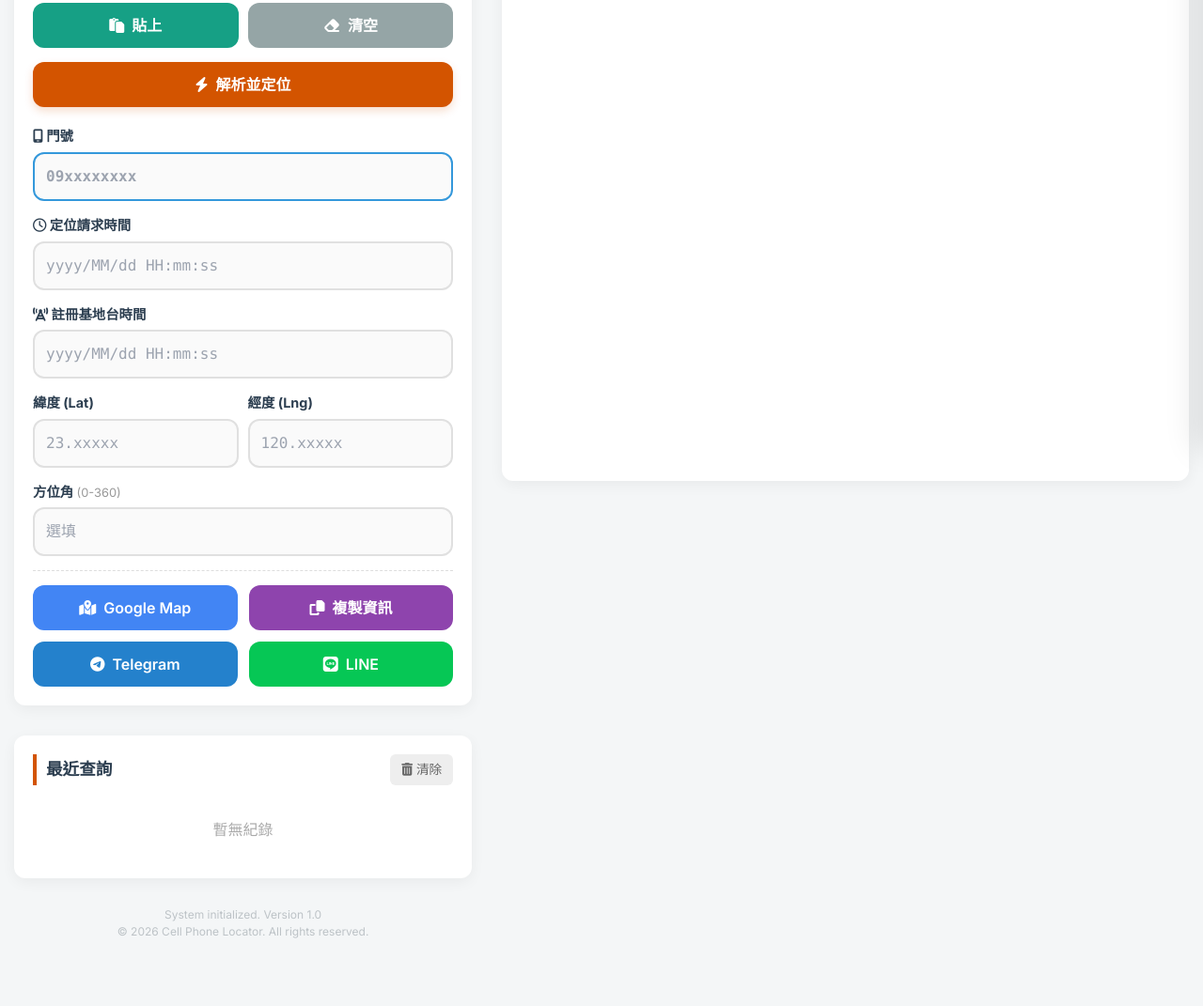
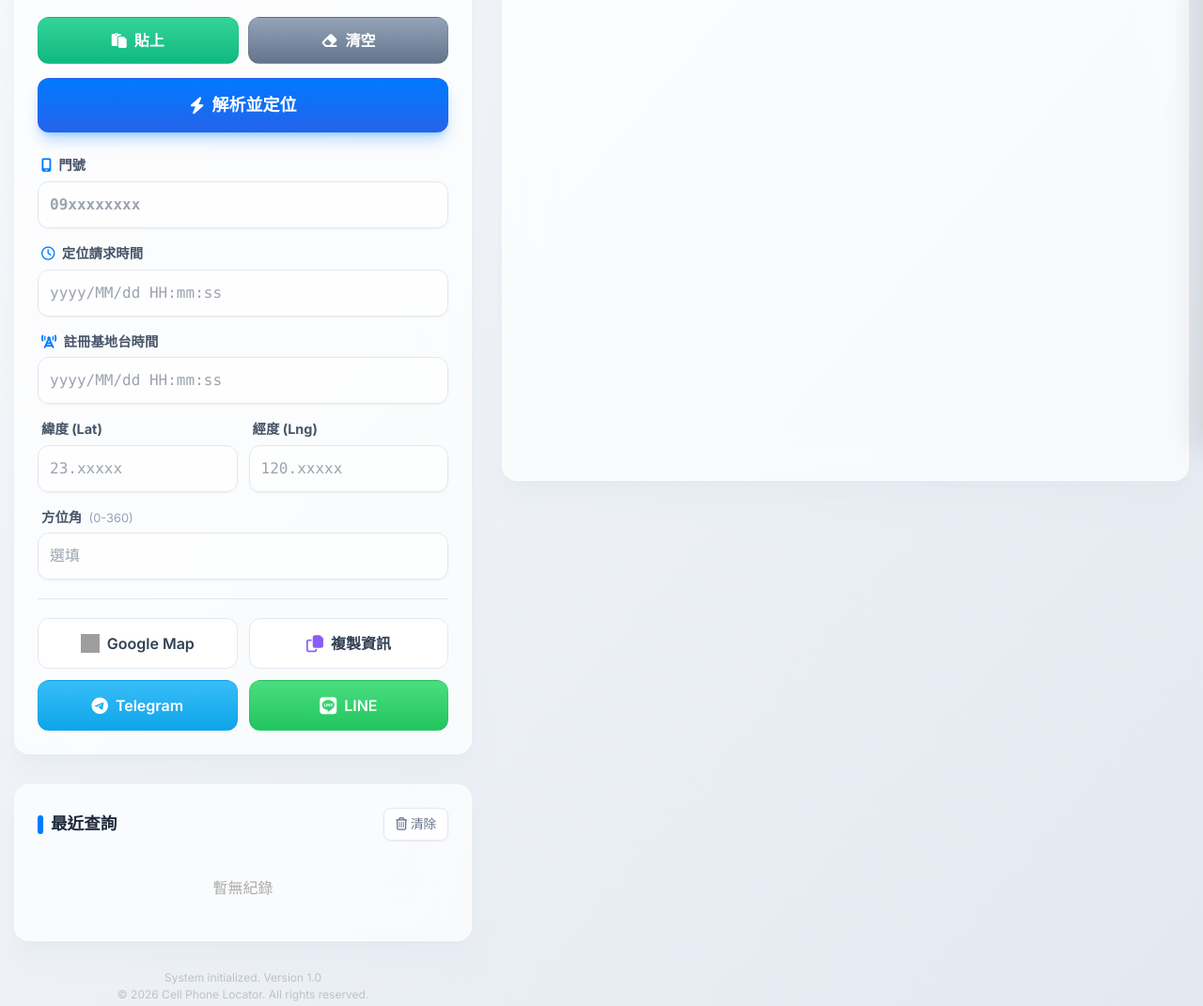
Before and after one commit to lianghao02/Cell-Tower-Map-Locator, a plain HTML site: page index.html in a window 1280 px wide. Shown: the part 322-1393 px from the top of the page at 94% size. Drawn offline with nearby package versions, Linux system fonts and the light colour scheme; grey boxes are pictures that could not be loaded.

Commit message:
style: UI/UX 極致美學升級 (Tech Lead 核心驅動)

```diff
--- a/index.html
+++ b/index.html
@@ -46,14 +46,14 @@
                         sans: ['Inter', 'Noto Sans TC', 'sans-serif'],
                     },
                     colors: {
-                        primary: '#2c3e50',
-                        accent: '#d35400',
-                        bg: '#f4f6f7',
-                        line: '#06c755',
-                        tg: '#2481cc',
-                        copy: '#8e44ad',
-                        del: '#c0392b',
-                        gray: '#e0e0e0',
+                        primary: '#1e293b', // slate-800
+                        accent: '#007AFF',  // iOS Blue
+                        bg: '#f8fafc',      // slate-50
+                        line: '#00B900',
+                        tg: '#2AABEE',
+                        copy: '#8b5cf6',    // violet-500
+                        del: '#ef4444',     // red-500
+                        gray: '#e2e8f0',    // slate-200
                     }
                 }
             }
@@ -101,7 +101,7 @@
     </style>
 </head>
 
-<body class="bg-bg text-[#333] font-sans overflow-x-hidden select-none pb-20 overscroll-none h-full bg-[#f4f6f7]">
+<body class="bg-gradient-to-br from-slate-50 to-slate-200 text-slate-800 font-sans overflow-x-hidden select-none pb-20 overscroll-none min-h-screen">
 
 
     <div class="container mx-auto p-[15px] max-w-[600px] md:max-w-7xl pt-10">
@@ -222,119 +222,121 @@
         <div class="flex flex-col gap-6 md:grid md:grid-cols-[1fr_1.5fr] md:gap-8 md:items-start">
             <!-- Order 1: 操作卡片 -->
             <div
-                class="card order-1 bg-white rounded-xl p-5 shadow-[0_4px_15px_rgba(0,0,0,0.05)] md:col-start-1 md:row-start-1">
-                <div class="hint text-center text-[0.85rem] text-[#888] mb-[10px]">
-                    <i class="fa-solid fa-wand-magic-sparkles"></i> 貼上整段文字，自動辨識座標與門號
+                class="card order-1 bg-white/70 backdrop-blur-xl border border-white/60 rounded-2xl p-6 shadow-xl shadow-slate-200/50 md:col-start-1 md:row-start-1">
+                <div class="hint text-center text-[0.85rem] text-slate-500 mb-[10px] font-medium">
+                    <i class="fa-solid fa-wand-magic-sparkles text-accent"></i> 貼上整段文字，自動辨識座標與門號
                 </div>
                 <textarea id="rawInput"
-                    class="smart-area w-full border-2 border-dashed border-[#bdc3c7] rounded-xl p-3 text-base font-mono transition-colors bg-[#fafafa] h-[100px] focus:border-accent focus:bg-white focus:outline-none mb-[15px]"
+                    class="smart-area w-full border border-slate-300 rounded-xl p-4 text-[0.95rem] font-mono transition-all bg-white/80 h-[110px] focus:border-accent focus:ring-4 focus:ring-accent/10 focus:bg-white focus:outline-none mb-[15px] shadow-inner"
                     placeholder="長按貼上... (支援 LINE/簡訊 格式)"></textarea>
 
                 <div class="flex gap-[10px] mb-[15px]">
                     <button
-                        class="btn flex-1 bg-[#16a085] text-white py-3 px-5 rounded-xl font-semibold cursor-pointer flex items-center justify-center gap-2 active:scale-95 active:opacity-90 transition-transform border-none"
+                        class="btn flex-1 bg-gradient-to-b from-emerald-400 to-emerald-500 text-white py-3 px-5 rounded-xl font-semibold cursor-pointer flex items-center justify-center gap-2 hover:-translate-y-0.5 active:translate-y-0 hover:shadow-lg hover:shadow-emerald-500/30 transition-all border border-emerald-600/20"
                         onclick="app.pasteInput()">
                         <i class="fa-solid fa-paste"></i> 貼上
                     </button>
                     <button
-                        class="btn flex-1 bg-[#95a5a6] text-white py-3 px-5 rounded-xl font-semibold cursor-pointer flex items-center justify-center gap-2 active:scale-95 active:opacity-90 transition-transform border-none"
+                        class="btn flex-1 bg-gradient-to-b from-slate-400 to-slate-500 text-white py-3 px-5 rounded-xl font-semibold cursor-pointer flex items-center justify-center gap-2 hover:-translate-y-0.5 active:translate-y-0 hover:shadow-lg hover:shadow-slate-500/30 transition-all border border-slate-600/20"
                         onclick="app.clearInput()">
                         <i class="fa-solid fa-eraser"></i> 清空
                     </button>
                 </div>
 
                 <button
-                    class="btn btn-main w-full bg-accent text-white py-3 px-5 rounded-xl font-semibold cursor-pointer flex items-center justify-center gap-2 mb-5 shadow-[0_4px_10px_rgba(211,84,0,0.2)] active:scale-95 active:opacity-90 transition-transform border-none"
+                    class="btn btn-main w-full bg-gradient-to-b from-accent to-blue-600 text-white py-3.5 px-5 rounded-xl font-bold cursor-pointer flex items-center justify-center gap-2 mb-6 shadow-lg shadow-accent/30 hover:-translate-y-0.5 active:translate-y-0 hover:shadow-xl hover:shadow-accent/40 transition-all border border-blue-700/20 text-lg"
                     onclick="app.parse()">
                     <i class="fa-solid fa-bolt"></i> 解析並定位
                 </button>
 
-                <div class="space-y-[15px]">
+                <div class="space-y-[16px]">
                     <div class="input-group">
-                        <label class="block font-bold text-primary mb-[6px] text-[0.9rem]"><i
-                                class="fa-solid fa-mobile-screen"></i> 門號</label>
+                        <label class="block font-bold text-slate-600 mb-[6px] text-[0.9rem] pl-1"><i
+                                class="fa-solid fa-mobile-screen text-accent mr-1"></i> 門號</label>
                         <input type="tel" id="phone"
-                            class="phone-input w-full border-2 border-[#3498db] rounded-xl p-3 text-base font-mono bg-[#fafafa] text-[#2980b9] font-bold focus:border-accent focus:bg-white focus:outline-none"
+                            class="phone-input w-full border border-slate-200 rounded-xl p-3 text-base font-mono bg-white/60 text-primary font-bold focus:border-accent focus:ring-4 focus:ring-accent/10 focus:bg-white transition-all outline-none shadow-sm"
                             placeholder="09xxxxxxxx">
                     </div>
                     <div class="input-group">
-                        <label class="block font-bold text-primary mb-[6px] text-[0.9rem]"><i
-                                class="fa-regular fa-clock"></i> 定位請求時間</label>
+                        <label class="block font-bold text-slate-600 mb-[6px] text-[0.9rem] pl-1"><i
+                                class="fa-regular fa-clock text-accent mr-1"></i> 定位請求時間</label>
                         <input type="text" id="reqTime"
-                            class="w-full border-2 border-[#e0e0e0] rounded-xl p-3 text-base font-mono bg-[#fafafa] focus:border-accent focus:bg-white focus:outline-none"
+                            class="w-full border border-slate-200 rounded-xl p-3 text-base font-mono bg-white/60 text-slate-700 focus:border-accent focus:ring-4 focus:ring-accent/10 focus:bg-white transition-all outline-none shadow-sm"
                             placeholder="yyyy/MM/dd HH:mm:ss">
                     </div>
                     <div class="input-group">
-                        <label class="block font-bold text-primary mb-[6px] text-[0.9rem]"><i
-                                class="fa-solid fa-tower-cell"></i> 註冊基地台時間</label>
+                        <label class="block font-bold text-slate-600 mb-[6px] text-[0.9rem] pl-1"><i
+                                class="fa-solid fa-tower-cell text-accent mr-1"></i> 註冊基地台時間</label>
                         <input type="text" id="regTime"
-                            class="w-full border-2 border-[#e0e0e0] rounded-xl p-3 text-base font-mono bg-[#fafafa] focus:border-accent focus:bg-white focus:outline-none"
+                            class="w-full border border-slate-200 rounded-xl p-3 text-base font-mono bg-white/60 text-slate-700 focus:border-accent focus:ring-4 focus:ring-accent/10 focus:bg-white transition-all outline-none shadow-sm"
                             placeholder="yyyy/MM/dd HH:mm:ss">
                     </div>
-                    <div class="input-group flex gap-[10px]">
+                    <div class="input-group flex gap-[12px]">
                         <div class="flex-1">
-                            <label class="block font-bold text-primary mb-[6px] text-[0.9rem]">緯度 (Lat)</label>
+                            <label class="block font-bold text-slate-600 mb-[6px] text-[0.9rem] pl-1">緯度 (Lat)</label>
                             <input type="number" id="lat" step="any"
-                                class="w-full border-2 border-[#e0e0e0] rounded-xl p-3 text-base font-mono bg-[#fafafa] focus:border-accent focus:bg-white focus:outline-none"
+                                class="w-full border border-slate-200 rounded-xl p-3 text-base font-mono bg-white/60 text-slate-700 focus:border-accent focus:ring-4 focus:ring-accent/10 focus:bg-white transition-all outline-none shadow-sm"
                                 placeholder="23.xxxxx">
                         </div>
                         <div class="flex-1">
-                            <label class="block font-bold text-primary mb-[6px] text-[0.9rem]">經度 (Lng)</label>
+                            <label class="block font-bold text-slate-600 mb-[6px] text-[0.9rem] pl-1">經度 (Lng)</label>
                             <input type="number" id="lng" step="any"
-                                class="w-full border-2 border-[#e0e0e0] rounded-xl p-3 text-base font-mono bg-[#fafafa] focus:border-accent focus:bg-white focus:outline-none"
+                                class="w-full border border-slate-200 rounded-xl p-3 text-base font-mono bg-white/60 text-slate-700 focus:border-accent focus:ring-4 focus:ring-accent/10 focus:bg-white transition-all outline-none shadow-sm"
                                 placeholder="120.xxxxx">
                         </div>
                     </div>
                     <div class="input-group">
-                        <label class="block font-bold text-primary mb-[6px] text-[0.9rem]">方位角 <span
-                                class="font-normal text-[#999] text-[0.8rem]">(0-360)</span></label>
+                        <label class="block font-bold text-slate-600 mb-[6px] text-[0.9rem] pl-1">方位角 <span
+                                class="font-medium text-slate-400 text-[0.8rem] ml-1">(0-360)</span></label>
                         <input type="number" id="azi"
-                            class="w-full border-2 border-[#e0e0e0] rounded-xl p-3 text-base font-mono bg-[#fafafa] focus:border-accent focus:bg-white focus:outline-none"
+                            class="w-full border border-slate-200 rounded-xl p-3 text-base font-mono bg-white/60 text-slate-700 focus:border-accent focus:ring-4 focus:ring-accent/10 focus:bg-white transition-all outline-none shadow-sm"
                             placeholder="選填">
                     </div>
                 </div>
 
                 <div
-                    class="action-grid grid grid-cols-2 gap-[12px] mt-[15px] pt-[15px] border-t border-dashed border-[#ddd]">
+                    class="action-grid grid grid-cols-2 gap-[12px] mt-[20px] pt-[20px] border-t border-slate-200">
                     <button
-                        class="btn bg-[#4285f4] text-white py-3 px-5 rounded-xl font-semibold cursor-pointer flex items-center justify-center gap-2 active:scale-95 active:opacity-90 transition-transform border-none"
+                        class="btn bg-white text-slate-700 py-3 px-5 rounded-xl font-semibold cursor-pointer flex items-center justify-center gap-2 hover:-translate-y-0.5 active:translate-y-0 hover:shadow-md hover:text-accent transition-all border border-slate-200"
                         onclick="app.openMap()">
-                        <i class="fa-solid fa-map-location-dot"></i> Google Map
+                        <img src="https://upload.wikimedia.org/wikipedia/commons/a/aa/Google_Maps_icon_%282020%29.svg" alt="GMap" class="w-5 h-5"> Google Map
                     </button>
                     <button
-                        class="btn bg-copy text-white py-3 px-5 rounded-xl font-semibold cursor-pointer flex items-center justify-center gap-2 active:scale-95 active:opacity-90 transition-transform border-none"
+                        class="btn bg-white text-slate-700 py-3 px-5 rounded-xl font-semibold cursor-pointer flex items-center justify-center gap-2 hover:-translate-y-0.5 active:translate-y-0 hover:shadow-md hover:text-copy transition-all border border-slate-200"
                         onclick="app.copy()">
-                        <i class="fa-solid fa-copy"></i> 複製資訊
+                        <i class="fa-regular fa-copy text-lg text-copy"></i> 複製資訊
                     </button>
                     <button
-                        class="btn bg-tg text-white py-3 px-5 rounded-xl font-semibold cursor-pointer flex items-center justify-center gap-2 active:scale-95 active:opacity-90 transition-transform border-none"
+                        class="btn bg-gradient-to-b from-[#38bdf8] to-[#0ea5e9] text-white py-3 px-5 rounded-xl font-semibold cursor-pointer flex items-center justify-center gap-2 hover:-translate-y-0.5 active:translate-y-0 hover:shadow-lg hover:shadow-[#0ea5e9]/30 transition-all border border-[#0284c7]/20"
                         onclick="app.share('tg')">
-                        <i class="fa-brands fa-telegram"></i> Telegram
+                        <i class="fa-brands fa-telegram text-lg"></i> Telegram
                     </button>
                     <button
-                        class="btn bg-line text-white py-3 px-5 rounded-xl font-semibold cursor-pointer flex items-center justify-center gap-2 active:scale-95 active:opacity-90 transition-transform border-none"
+                        class="btn bg-gradient-to-b from-[#4ade80] to-[#22c55e] text-white py-3 px-5 rounded-xl font-semibold cursor-pointer flex items-center justify-center gap-2 hover:-translate-y-0.5 active:translate-y-0 hover:shadow-lg hover:shadow-[#22c55e]/30 transition-all border border-[#16a34a]/20"
                         onclick="app.share('line')">
-                        <i class="fa-brands fa-line"></i> LINE
+                        <i class="fa-brands fa-line text-lg"></i> LINE
                     </button>
                 </div>
             </div>
 
             <!-- Order 2: 地圖 (手機版在中間，電腦版在右側) -->
             <div id="map-container"
-                class="order-2 w-full h-[400px] md:h-[calc(100vh-120px)] bg-white rounded-xl shadow-[0_4px_15px_rgba(0,0,0,0.05)] overflow-hidden md:col-start-2 md:row-start-1 md:row-span-2 md:sticky md:top-[90px] hidden md:block">
+                class="order-2 w-full h-[400px] md:h-[calc(100vh-120px)] bg-white/70 backdrop-blur-xl border border-white/60 rounded-2xl shadow-xl shadow-slate-200/50 overflow-hidden md:col-start-2 md:row-start-1 md:row-span-2 md:sticky md:top-[90px] hidden md:block">
                 <div id="map" class="w-full h-full"></div>
             </div>
 
             <!-- Order 3: 歷史紀錄 (手機版在下方，電腦版在左下) -->
             <div class="history-sec order-3 md:col-start-1 md:row-start-2 w-full">
-                <div class="bg-white p-[20px] rounded-xl shadow-[0_4px_15px_rgba(0,0,0,0.05)]">
+                <div class="bg-white/70 backdrop-blur-xl border border-white/60 p-6 rounded-2xl shadow-xl shadow-slate-200/50">
                     <div
-                        class="hist-head flex justify-between items-center mb-[15px] pl-[10px] border-l-4 border-accent">
-                        <div class="hist-title font-bold text-[1.1rem] text-primary">最近查詢</div>
+                        class="hist-head flex justify-between items-center mb-[18px]">
+                        <div class="hist-title font-bold text-[1.1rem] text-primary flex items-center gap-2">
+                            <div class="w-1.5 h-5 bg-accent rounded-full"></div> 最近查詢
+                        </div>
                         <button
-                            class="btn-clear bg-[#eee] text-[#666] py-[6px] px-[12px] rounded-md text-[0.85rem] border-none cursor-pointer hover:bg-[#e0e0e0] transition-colors"
+                            class="btn-clear text-slate-500 py-1.5 px-3 rounded-lg text-[0.85rem] bg-white border border-slate-200 cursor-pointer hover:bg-slate-50 hover:text-del hover:border-del/30 transition-all shadow-sm"
                             onclick="app.clearHistory()">
-                            <i class="fa-solid fa-trash-can"></i> 清除
+                            <i class="fa-regular fa-trash-can"></i> 清除
                         </button>
                     </div>
                     <ul id="list" class="m-0 p-0 list-none"></ul>
@@ -828,26 +830,30 @@
                 history.forEach((item) => {
                     const li = document.createElement("li");
                     li.className =
-                        "bg-white rounded-xl p-[15px] mb-[10px] shadow-[0_2px_5px_rgba(0,0,0,0.03)] border border-[#eee] relative cursor-pointer hover:bg-[#f8f9fa] hover:border-accent transition-colors";
+                        "bg-white/80 rounded-xl p-4 mb-3 shadow-sm border border-slate-100 relative cursor-pointer hover:bg-white hover:border-accent/40 hover:shadow-md hover:-translate-y-0.5 transition-all group";
                     // 使用 esc() 對使用者輸入資料做 HTML 轉義 (防 XSS)
                     li.innerHTML = `
-                    <div class="text-[0.8rem] text-[#999] mb-[4px]">${esc(item.time)}</div>
-                    <div class="flex items-center gap-[8px] mb-[4px]">
-                        <span class="font-bold text-primary text-[1.05rem]">${item.lat}, ${item.lng}</span>
+                    <div class="text-[0.75rem] font-medium text-slate-400 mb-[6px]">${esc(item.time)}</div>
+                    <div class="flex items-center gap-2 mb-[6px]">
+                        <span class="font-bold text-primary text-[1.05rem] tracking-tight">${item.lat}, ${item.lng}</span>
                         ${item.phone
-                            ? `<span class="tag text-[0.8rem] py-[2px] px-[6px] rounded bg-[#e3f2fd] text-[#2980b9]">${esc(item.phone)}</span>`
+                            ? `<span class="tag text-[0.75rem] font-medium py-0.5 px-2 rounded-md bg-accent/10 text-accent border border-accent/20">${esc(item.phone)}</span>`
                             : ""
                         }
                     </div>
+                    <div class="flex flex-col gap-1 mt-2">
                         ${item.reqTime
-                            ? `<div class="text-[0.85rem] text-[#555]">🕒 ${esc(item.reqTime)}</div>`
+                                ? `<div class="text-[0.8rem] text-slate-500 flex items-center gap-1.5"><i class="fa-regular fa-clock text-slate-400 w-3"></i> ${esc(item.reqTime)}</div>`
                                 : ""
                             }
                         ${item.azi !== null && item.azi !== undefined
-                            ? `<div class="text-[0.85rem] text-[#d35400]">🧭 方位: ${item.azi}°</div>`
+                                ? `<div class="text-[0.8rem] text-slate-500 flex items-center gap-1.5"><i class="fa-regular fa-compass text-slate-400 w-3"></i> 方位: <span class="text-accent font-medium">${item.azi}°</span></div>`
                                 : ""
                             }
-                    <i class="fa-solid fa-xmark del-icon absolute top-[15px] right-[15px] text-del p-[5px] hover:scale-110 transition-transform" onclick="app.deleteItem(${item.id}, event)"></i>
+                    </div>
+                    <button class="absolute top-[14px] right-[14px] text-slate-300 p-1 hover:text-del hover:bg-red-50 rounded-md transition-all opacity-0 group-hover:opacity-100" onclick="app.deleteItem(${item.id}, event)" title="刪除紀錄">
+                        <i class="fa-solid fa-xmark"></i>
+                    </button>
                 `;
                     li.onclick = () => {
                         data = {
```
Lines whose indentation alone changed are shown as unchanged.
